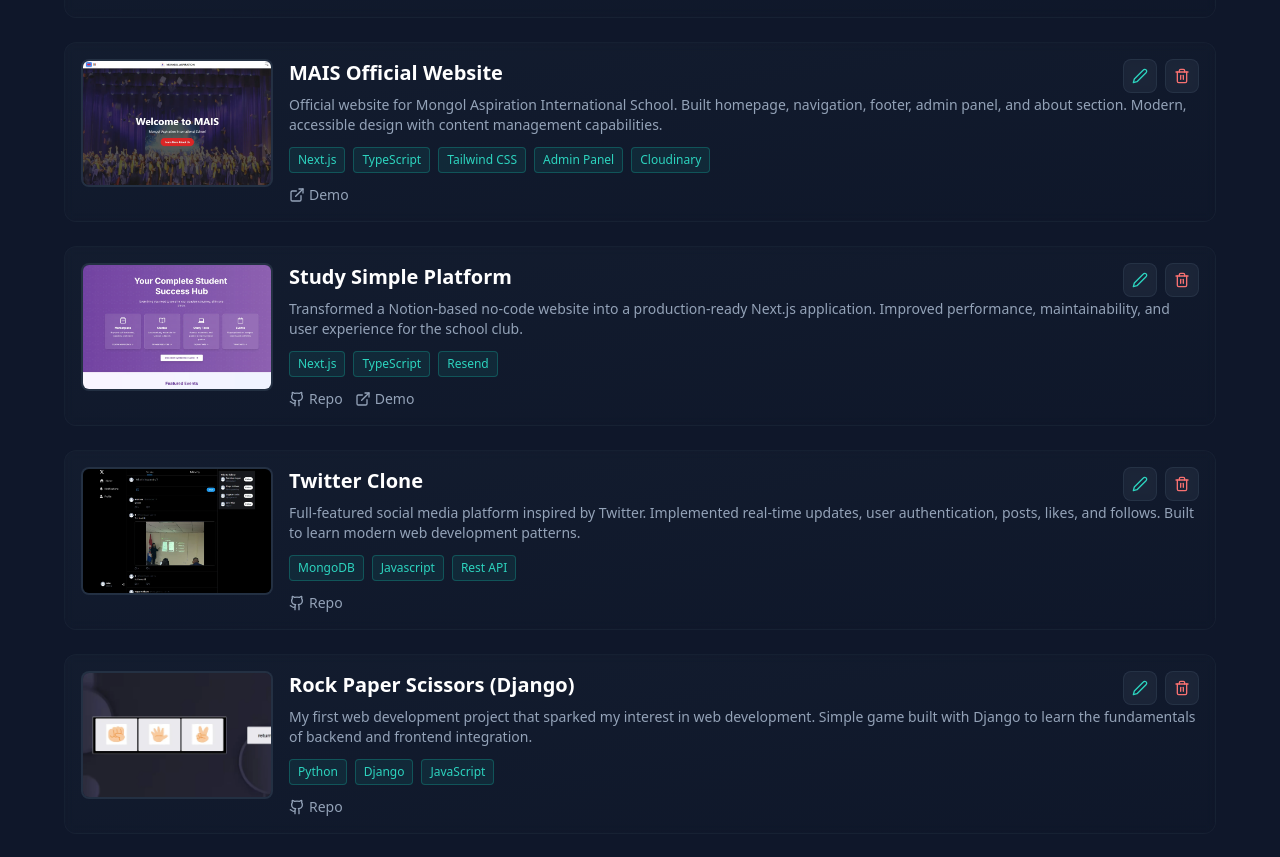
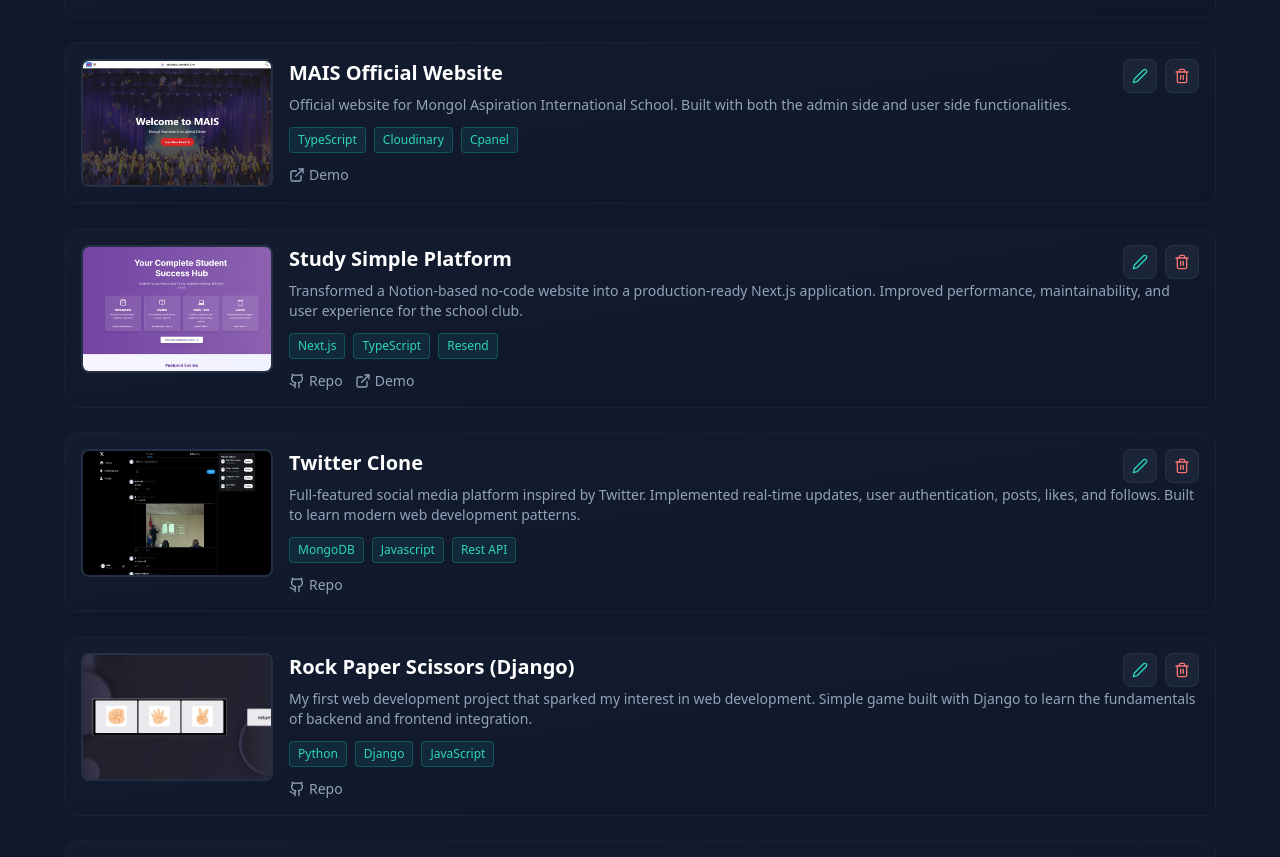
Before and after one commit to Sain-orshikh/portfolio, a Next.js app: page /zlog/projects in a window 1280 px wide. Shown: the part 872-1729 px from the top of the page. Built offline with nearby package versions, Linux system fonts and the light colour scheme.

Commit message:
Update project: MAIS Official Website

```diff
--- a/src/data/projects.ts
+++ b/src/data/projects.ts
@@ -81,13 +81,11 @@
   {
     id: "proj-4",
     title: "MAIS Official Website",
-    description: "Official website for Mongol Aspiration International School. Built homepage, navigation, footer, admin panel, and about section. Modern, accessible design with content management capabilities.",
+    description: "Official website for Mongol Aspiration International School. Built with both the admin side and user side functionalities.",
     tech: [
-      "Next.js",
       "TypeScript",
-      "Tailwind CSS",
-      "Admin Panel",
-      "Cloudinary"
+      "Cloudinary",
+      "Cpanel"
     ],
     repo: "",
     demo: "https://mongolaspiration.com/",
```
